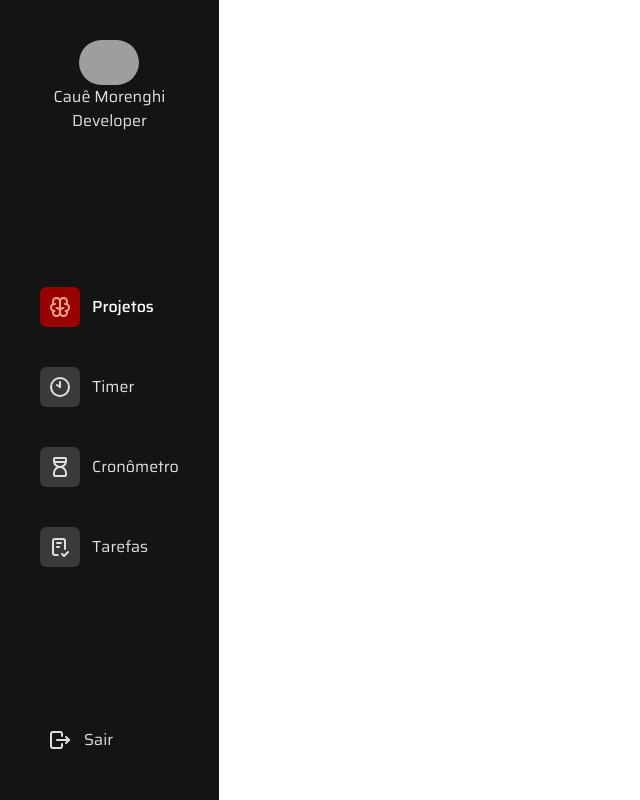
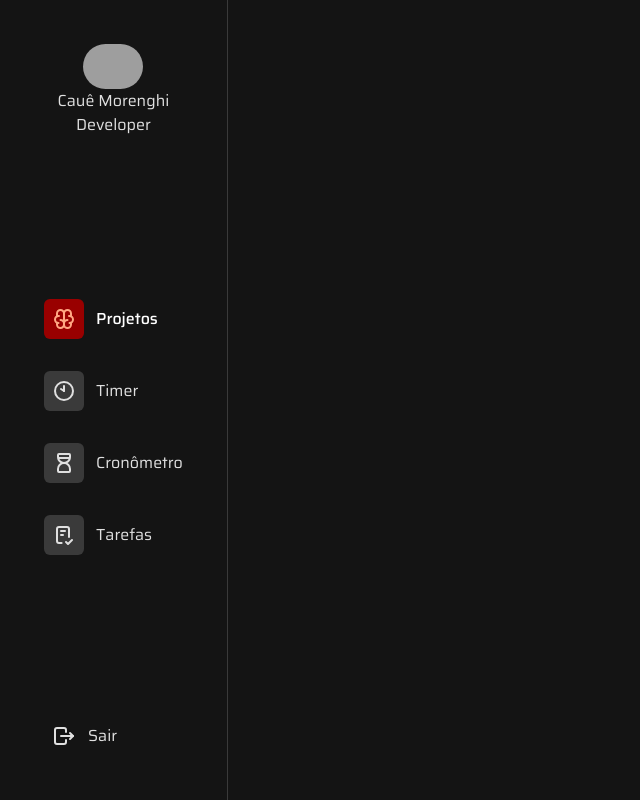
Before and after one commit to cauemorenghi14/pomodoro, a Next.js app: page / in a window 1280 px wide. Shown: the whole page, without its empty margins (0-640 px from the left). Built offline with nearby package versions, Linux system fonts and the light colour scheme; grey boxes are pictures that could not be loaded.

Commit message:
style(sidebar): Adicionar eventos css aos botões do sidebar

```diff
--- a/src/components/Main/Sidebar.tsx
+++ b/src/components/Main/Sidebar.tsx
@@ -1,10 +1,14 @@
 import Image from "next/image";
 import { IconBrain, IconClockHour10, IconHourglassHigh, IconChecklist, IconLogout } from '@tabler/icons-react';
+import {useState} from "react"
 
 
 const Sidebar = () => {
+
+  const [btnAtivo, setbtnAtivo] = useState<number>(1);
+
   return (
-    <div className="h-screen bg-fundoPrincipal flex flex-col font-saira fixed left-0 top-0 p-10 justify-between">
+    <div className="h-screen bg-fundoPrincipal flex flex-col font-saira fixed left-0 top-0 p-11 justify-between border-r border-cinzaSecundario">
 
       <div className="flex flex-col items-center">
         <Image src="https://avatars.githubusercontent.com/u/126644843?v=4" width={60} height={60} alt="Imagem do usuário" className="rounded-full"/>
@@ -12,34 +16,42 @@ const Sidebar = () => {
         <p className="text-textosClaros">Developer</p>
       </div>
 
-      <div className="flex flex-col items-left gap-10">
-        <span className="flex items-center gap-3 text-white font-medium">
-            <div className="bg-vermelhoPrincipal rounded-md text-begeSecundario p-2">
+      <div className="flex flex-col items-left gap-8">
+        <button className={`flex items-center gap-3 text-white font-medium ${btnAtivo === 1 ? 'font-medium text-white': 'font-normal'}`} onClick={() => {
+          setbtnAtivo(1)
+        }}>
+            <div className={`rounded-md p-2 ${btnAtivo === 1 ? 'bg-vermelhoPrincipal text-begeSecundario': 'bg-cinzaSecundario text-textosClaros'}`}>
                 <IconBrain />
             </div>
             Projetos
-        </span>
+        </button>
 
-        <span className="flex items-center gap-3 text-textosClaros">
-            <div className="p-2 bg-cinzaSecundario rounded-md text-textosClaros">
+        <button className={`flex items-center gap-3 text-textosClaros ${btnAtivo === 2 ? 'font-medium text-white': 'font-normal'}`} onClick={() => {
+          setbtnAtivo(2)
+        }}>
+            <div className={`rounded-md p-2 ${btnAtivo === 2 ? 'bg-vermelhoPrincipal text-begeSecundario': 'bg-cinzaSecundario text-textosClaros'}`}>
                 <IconClockHour10 />
             </div>
             Timer
-        </span>
+        </button>
 
-        <span className="flex items-center gap-3 text-textosClaros">
-            <div className="p-2 bg-cinzaSecundario rounded-md text-textosClaros">
+        <button className={`flex items-center gap-3 text-textosClaros ${btnAtivo === 3 ? 'font-medium text-white': 'font-normal'}`} onClick={() => {
+          setbtnAtivo(3)
+        }}>
+            <div className={`p-2 rounded-md ${btnAtivo === 3 ? 'bg-vermelhoPrincipal text-begeSecundario': 'bg-cinzaSecundario text-textosClaros'}`}>
                 <IconHourglassHigh />
             </div>
             Cronômetro
-        </span>
+        </button>
 
-        <span className="flex items-center gap-3 text-textosClaros">
-            <div className="p-2 bg-cinzaSecundario rounded-md text-textosClaros">
+        <button className={`flex items-center gap-3 text-textosClaros ${btnAtivo === 4 ? 'font-medium text-white': 'font-normal'}`} onClick={() => {
+          setbtnAtivo(4)
+        }}>
+            <div className={`p-2 rounded-md ${btnAtivo === 4 ? 'bg-vermelhoPrincipal text-begeSecundario': 'bg-cinzaSecundario text-textosClaros'}`}>
                 <IconChecklist />
             </div>
             Tarefas
-        </span>
+        </button>
       </div>
 
       <div>
--- a/src/pages/index.tsx
+++ b/src/pages/index.tsx
@@ -1,9 +1,7 @@
 const Home = () => {
-  return (
-    <div>
-
-    </div>
-   );
+    return (
+        <div className="h-screen bg-fundoPrincipal"></div>
+     );
 }
 
 export default Home;
```
